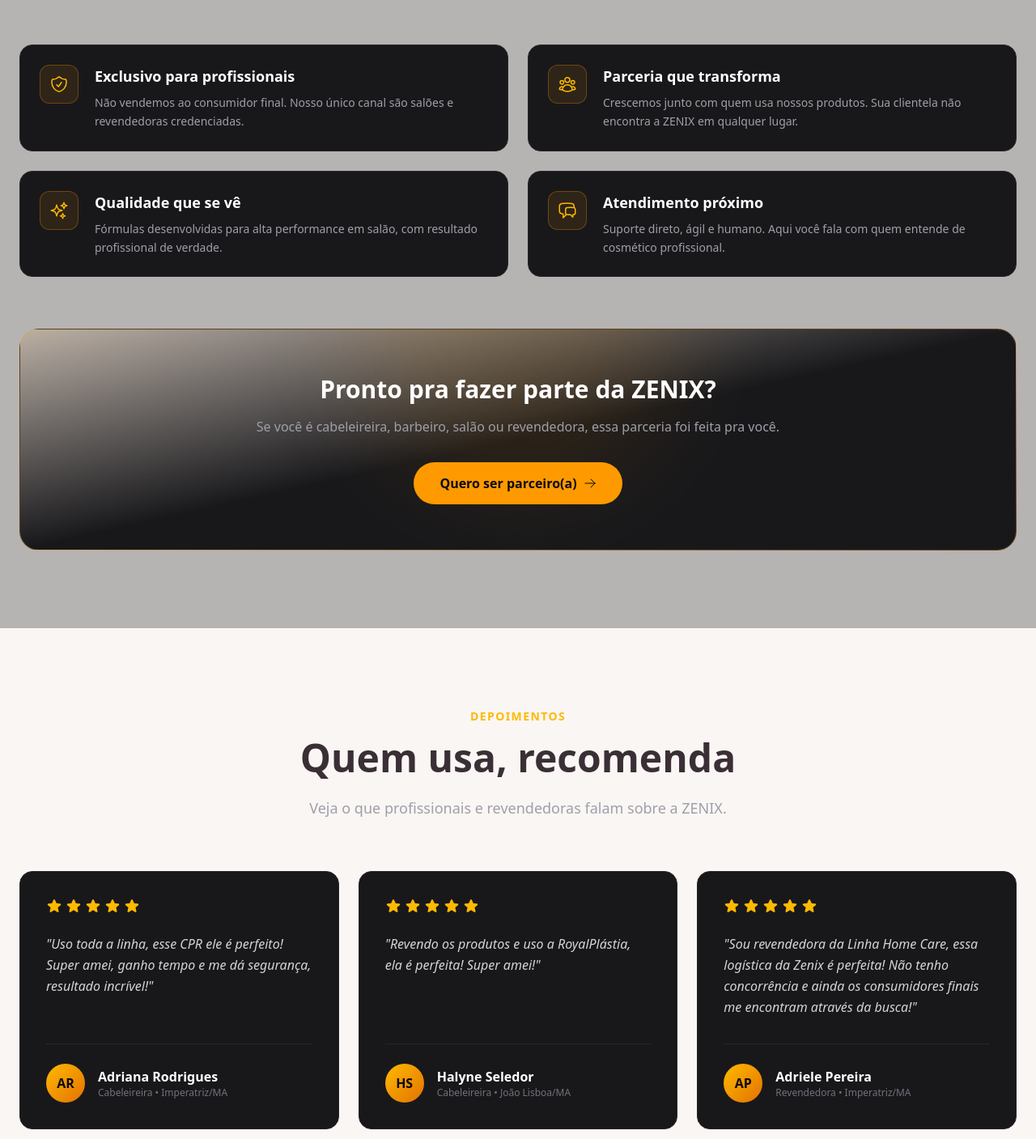
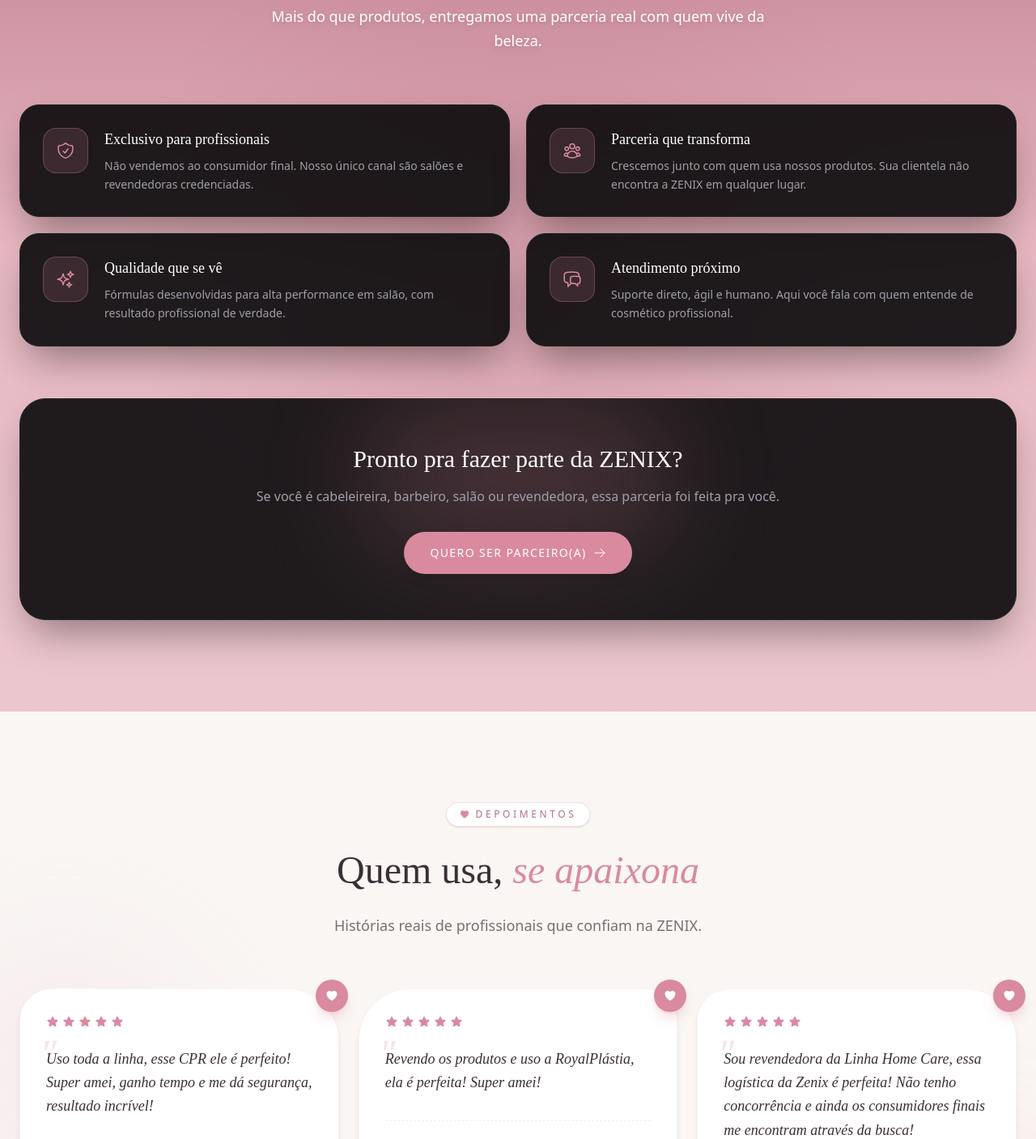
Before and after one commit to paulamelo2404/zenix-landing, a React (Vite) app: page / in a window 1280 px wide. Shown: the part 5800-7207 px from the top of the page at 81% size. Built offline with nearby package versions, Linux system fonts and the light colour scheme.

Commit message:
feat: diferenciais e depoimentos com estéticas próprias

```diff
--- a/src/components/Depoimentos.tsx
+++ b/src/components/Depoimentos.tsx
@@ -1,57 +1,125 @@
 import { depoimentos } from '../data/depoimentos';
-import { StarIcon } from '@heroicons/react/24/solid';
+import { StarIcon, HeartIcon } from '@heroicons/react/24/solid';
+
+// Corações flutuantes decorativos — MAIORES
+const coracoesFlutuantes = [
+  { left: '5%', delay: 0, duration: 18, size: 80, opacity: 0.12 },
+  { left: '15%', delay: 3, duration: 22, size: 60, opacity: 0.10 },
+  { left: '28%', delay: 6, duration: 20, size: 100, opacity: 0.14 },
+  { left: '42%', delay: 2, duration: 24, size: 70, opacity: 0.11 },
+  { left: '55%', delay: 8, duration: 19, size: 90, opacity: 0.13 },
+  { left: '68%', delay: 4, duration: 23, size: 65, opacity: 0.10 },
+  { left: '82%', delay: 7, duration: 21, size: 95, opacity: 0.14 },
+  { left: '94%', delay: 1, duration: 25, size: 55, opacity: 0.09 },
+];
 
 export function Depoimentos() {
   return (
-    <section id="depoimentos" className="relative py-24 px-6">
-      <div className="max-w-7xl mx-auto">
+    <section
+      id="depoimentos"
+      className="relative py-28 px-6 bg-zenix-cream overflow-hidden"
+    >
+      {/* Corações flutuando no fundo */}
+      {coracoesFlutuantes.map((c, i) => (
+        <div
+          key={i}
+          className="absolute bottom-0 pointer-events-none animate-float-up"
+          style={{
+            left: c.left,
+            animationDelay: `${c.delay}s`,
+            animationDuration: `${c.duration}s`,
+            opacity: c.opacity,
+          }}
+        >
+          <HeartIcon
+            className="text-zenix-rose"
+            style={{ width: c.size, height: c.size }}
+          />
+        </div>
+      ))}
+
+      {/* Blob orgânico decorativo no fundo */}
+      <div className="absolute top-1/3 -left-20 w-80 h-80 bg-zenix-blush rounded-full blur-3xl opacity-60 pointer-events-none" />
+      <div className="absolute bottom-20 -right-20 w-72 h-72 bg-zenix-rose/20 rounded-full blur-3xl opacity-60 pointer-events-none" />
+
+      <div className="relative z-10 max-w-7xl mx-auto">
         {/* Cabeçalho */}
         <div className="max-w-3xl mx-auto text-center mb-16">
-          <span className="text-amber-400 text-sm font-semibold tracking-widest uppercase">
+          <span className="inline-flex items-center gap-2 text-zenix-rose-dark text-xs font-medium tracking-[0.3em] uppercase mb-4 px-4 py-1.5 bg-white rounded-full border border-zenix-rose/25 shadow-sm">
+            <HeartIcon className="w-3 h-3 text-zenix-rose animate-gentle-pulse" />
             Depoimentos
           </span>
-          <h2 className="text-3xl md:text-5xl font-bold mt-4 mb-6">
-            Quem usa, recomenda
+          <h2 className="font-display text-3xl md:text-5xl text-zenix-ink mt-2 mb-6 leading-tight">
+            Quem usa,{' '}
+            <span className="text-zenix-rose italic">se apaixona</span>
           </h2>
-          <p className="text-zinc-400 text-lg">
-            Veja o que profissionais e revendedoras falam sobre a ZENIX.
+          <p className="text-zenix-warm-gray text-base md:text-lg">
+            Histórias reais de profissionais que confiam na ZENIX.
           </p>
         </div>
 
         {/* Grid de depoimentos */}
         <div className="grid md:grid-cols-3 gap-6">
-          {depoimentos.map((dep) => (
+          {depoimentos.map((dep, index) => (
             <div
               key={dep.nome}
-              className="bg-zinc-900 border border-zinc-800 rounded-2xl p-8 flex flex-col hover:border-amber-500/40 transition"
+              className="group relative bg-white rounded-[2.5rem] p-8 shadow-md hover:shadow-2xl hover:-translate-y-2 transition-all duration-500 border border-zenix-rose/10"
+              style={{
+                borderTopLeftRadius: index % 2 === 0 ? '2.5rem' : '4rem',
+                borderTopRightRadius: index % 2 === 0 ? '4rem' : '2.5rem',
+              }}
             >
+              {/* Coração decorativo no canto */}
+              <div className="absolute -top-3 -right-3 w-10 h-10 rounded-full bg-zenix-rose flex items-center justify-center shadow-lg shadow-zenix-rose/30 group-hover:scale-110 transition-transform duration-300">
+                <HeartIcon className="w-4 h-4 text-white" />
+              </div>
+
               {/* Estrelas */}
               <div className="flex gap-1 mb-6">
                 {[1, 2, 3, 4, 5].map((i) => (
-                  <StarIcon key={i} className="w-5 h-5 text-amber-400" />
+                  <StarIcon key={i} className="w-4 h-4 text-zenix-rose" />
                 ))}
               </div>
 
               {/* Texto */}
-              <p className="text-zinc-300 leading-relaxed mb-8 flex-1 italic">
-                "{dep.texto}"
+              <p className="font-display text-zenix-ink text-lg italic leading-relaxed mb-8 relative">
+                <span className="absolute -top-4 -left-2 text-zenix-blush text-5xl font-serif leading-none select-none">
+                  "
+                </span>
+                <span className="relative">{dep.texto}</span>
               </p>
 
               {/* Autor */}
-              <div className="flex items-center gap-4 pt-6 border-t border-zinc-800">
-                <div className="w-12 h-12 rounded-full bg-linear-to-br from-amber-400 to-amber-600 flex items-center justify-center text-zinc-950 font-bold">
+              <div className="flex items-center gap-4 pt-6 border-t border-dashed border-zenix-rose/20">
+                <div
+                  className="w-14 h-14 bg-linear-to-br from-zenix-rose to-zenix-rose-dark flex items-center justify-center text-white font-semibold text-sm shrink-0 shadow-md shadow-zenix-rose/30"
+                  style={{
+                    borderRadius: '50% 50% 50% 20%',
+                  }}
+                >
                   {dep.iniciais}
                 </div>
                 <div>
-                  <p className="font-semibold text-white">{dep.nome}</p>
-                  <p className="text-xs text-zinc-500">
-                    {dep.profissao} • {dep.cidade}
+                  <p className="font-display text-zenix-ink text-base">
+                    {dep.nome}
+                  </p>
+                  <p className="text-xs text-zenix-warm-gray mt-0.5">
+                    {dep.profissao} · {dep.cidade}
                   </p>
                 </div>
               </div>
             </div>
           ))}
         </div>
+
+        {/* Frase fofa no final */}
+        <div className="mt-16 text-center">
+          <p className="inline-flex items-center gap-2 font-display italic text-zenix-warm-gray text-base">
+            Feito com
+            <HeartIcon className="w-4 h-4 text-zenix-rose animate-gentle-pulse" />
+            para quem vive da beleza
+          </p>
+        </div>
       </div>
     </section>
   );
--- a/src/components/Diferenciais.tsx
+++ b/src/components/Diferenciais.tsx
@@ -1,11 +1,12 @@
+import { useRef, useState } from 'react';
 import {
   ShieldCheckIcon,
   UserGroupIcon,
   SparklesIcon,
   ChatBubbleLeftRightIcon,
+  ArrowRightIcon,
 } from '@heroicons/react/24/outline';
 import { links } from '../utils/whatsapp';
-import { ArrowRightIcon } from '@heroicons/react/24/outline';
 
 const diferenciais = [
   {
@@ -35,42 +36,71 @@
 ];
 
 export function Diferenciais() {
+  const sectionRef = useRef<HTMLElement>(null);
+  const [pos, setPos] = useState({ x: 50, y: 50 });
+
+  function handleMouseMove(e: React.MouseEvent<HTMLElement>) {
+    if (!sectionRef.current) return;
+    const rect = sectionRef.current.getBoundingClientRect();
+    const x = ((e.clientX - rect.left) / rect.width) * 100;
+    const y = ((e.clientY - rect.top) / rect.height) * 100;
+    setPos({ x, y });
+  }
+
   return (
-    <section className="relative py-24 px-6 bg-zinc-900/30">
-      <div className="max-w-7xl mx-auto">
+    <section
+      ref={sectionRef}
+      onMouseMove={handleMouseMove}
+      className="relative py-28 px-6 border-y border-zenix-rose/20 overflow-hidden bg-zenix-rose/30"
+    >
+      {/* Gradiente rosa escuro fixo no topo */}
+      <div className="absolute inset-0 bg-linear-to-b from-zenix-rose-dark/90 via-zenix-rose/40 to-zenix-rose/20 pointer-events-none" />
+
+      {/* Spotlight rosa que segue o mouse */}
+      <div
+        className="absolute inset-0 transition-[background] duration-300 ease-out pointer-events-none opacity-50"
+        style={{
+          background: `radial-gradient(700px circle at ${pos.x}% ${pos.y}%, rgba(183, 110, 130, 0.6), transparent 70%)`,
+        }}
+      />
+
+      <div className="relative z-10 max-w-7xl mx-auto">
         {/* Cabeçalho */}
         <div className="max-w-3xl mx-auto text-center mb-16">
-          <span className="text-amber-400 text-sm font-semibold tracking-widest uppercase">
+          <span className="inline-block text-white text-xs font-semibold tracking-[0.3em] uppercase mb-4 px-4 py-1.5 bg-white/15 backdrop-blur-sm rounded-full border border-white/30">
             Nossos Diferenciais
           </span>
-          <h2 className="text-3xl md:text-5xl font-bold mt-4 mb-6">
+          <h2 className="font-display text-3xl sm:text-4xl md:text-5xl text-white mt-2 mb-6 leading-tight drop-shadow-lg">
             Por que a ZENIX é diferente?
           </h2>
-          <p className="text-zinc-400 text-lg">
+          <p className="text-white text-base md:text-lg max-w-2xl mx-auto leading-relaxed drop-shadow-md">
             Mais do que produtos, entregamos uma parceria real com quem vive da
             beleza.
           </p>
         </div>
 
         {/* Grid de diferenciais */}
-        <div className="grid md:grid-cols-2 gap-6 mb-16">
+        <div className="grid md:grid-cols-2 gap-5 mb-16">
           {diferenciais.map((item) => {
             const Icone = item.icone;
             return (
               <div
                 key={item.titulo}
-                className="flex gap-5 bg-zinc-900 border border-zinc-800 rounded-2xl p-6 hover:border-amber-500/40 transition"
+                className="group relative flex gap-5 bg-zinc-950/90 backdrop-blur-xl border border-zinc-800 rounded-3xl p-7 shadow-2xl shadow-black/40 hover:bg-zinc-900 hover:border-zenix-rose/50 hover:-translate-y-1 transition-all duration-300 overflow-hidden"
               >
-                <div className="shrink-0">
-                  <div className="w-12 h-12 rounded-xl bg-amber-500/10 border border-amber-500/30 flex items-center justify-center">
-                    <Icone className="w-6 h-6 text-amber-400" />
+                {/* Glow rosa no canto no hover */}
+                <div className="absolute top-0 right-0 w-32 h-32 bg-zenix-rose/0 group-hover:bg-zenix-rose/15 blur-3xl rounded-full transition-all duration-500 pointer-events-none" />
+
+                <div className="relative shrink-0">
+                  <div className="w-14 h-14 rounded-2xl bg-zenix-rose/15 border border-zenix-rose/30 flex items-center justify-center text-zenix-rose transition-all duration-300 group-hover:bg-zenix-rose group-hover:text-white group-hover:scale-110 group-hover:shadow-lg group-hover:shadow-zenix-rose/50">
+                    <Icone className="w-6 h-6" />
                   </div>
                 </div>
-                <div>
-                  <h3 className="text-lg font-semibold text-white mb-2">
+                <div className="relative">
+                  <h3 className="font-display text-lg text-white mb-2">
                     {item.titulo}
                   </h3>
-                  <p className="text-zinc-400 text-sm leading-relaxed">
+                  <p className="text-sm text-zinc-400 leading-relaxed group-hover:text-zinc-300 transition-colors duration-300">
                     {item.descricao}
                   </p>
                 </div>
@@ -80,11 +110,12 @@
         </div>
 
         {/* Faixa de impacto */}
-        <div className="relative rounded-3xl overflow-hidden border border-amber-500/30 bg-linear-to-br from-amber-500/10 via-zinc-900 to-zinc-900 p-10 md:p-14 text-center">
-          <div className="absolute top-0 left-1/2 -translate-x-1/2 w-100 h-100 bg-amber-500/10 rounded-full blur-3xl -translate-y-1/2" />
+        <div className="relative rounded-4xl overflow-hidden bg-zinc-950/90 backdrop-blur-xl border border-zinc-800 shadow-2xl shadow-black/40 p-10 md:p-14 text-center">
+          {/* Glow rosa no topo */}
+          <div className="absolute top-0 left-1/2 -translate-x-1/2 w-96 h-48 bg-zenix-rose/20 blur-3xl rounded-full pointer-events-none" />
 
           <div className="relative">
-            <h3 className="text-2xl md:text-3xl font-bold text-white mb-4">
+            <h3 className="font-display text-2xl md:text-3xl text-white mb-4">
               Pronto pra fazer parte da ZENIX?
             </h3>
             <p className="text-zinc-400 max-w-2xl mx-auto mb-8">
@@ -95,10 +126,10 @@
               href={links.parceiro}
               target="_blank"
               rel="noopener noreferrer"
-              className="inline-flex items-center gap-2 bg-amber-500 hover:bg-amber-400 text-zinc-950 font-semibold px-8 py-3.5 rounded-full transition group"
+              className="inline-flex items-center gap-2 bg-zenix-rose hover:bg-zenix-rose-dark text-white font-medium tracking-widest uppercase text-sm px-8 py-4 rounded-full transition shadow-lg hover:shadow-xl hover:shadow-zenix-rose/50"
             >
               Quero ser parceiro(a)
-              <ArrowRightIcon className="w-4 h-4 group-hover:translate-x-1 transition-transform" />
+              <ArrowRightIcon className="w-4 h-4" />
             </a>
           </div>
         </div>
--- a/src/index.css
+++ b/src/index.css
@@ -29,3 +29,38 @@
 .font-display {
   font-family: var(--font-display);
 }
+
+/* Animações de corações flutuando */
+@keyframes float-up {
+  0% {
+    transform: translateY(0) rotate(0deg) scale(1);
+    opacity: 0;
+  }
+  10% {
+    opacity: 0.6;
+  }
+  90% {
+    opacity: 0.6;
+  }
+  100% {
+    transform: translateY(-120vh) rotate(360deg) scale(1.3);
+    opacity: 0;
+  }
+}
+
+@keyframes gentle-pulse {
+  0%, 100% {
+    transform: scale(1);
+  }
+  50% {
+    transform: scale(1.05);
+  }
+}
+
+.animate-float-up {
+  animation: float-up linear infinite;
+}
+
+.animate-gentle-pulse {
+  animation: gentle-pulse 3s ease-in-out infinite;
+}
```
